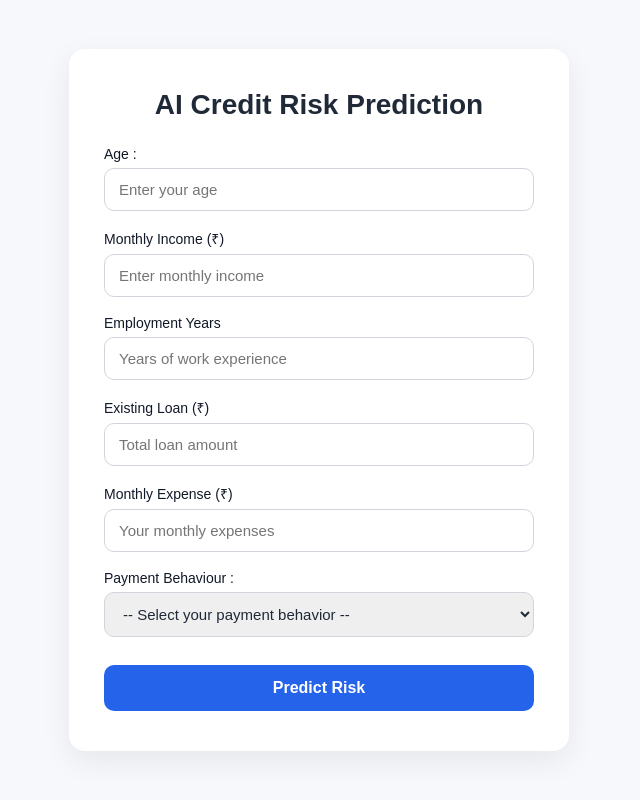
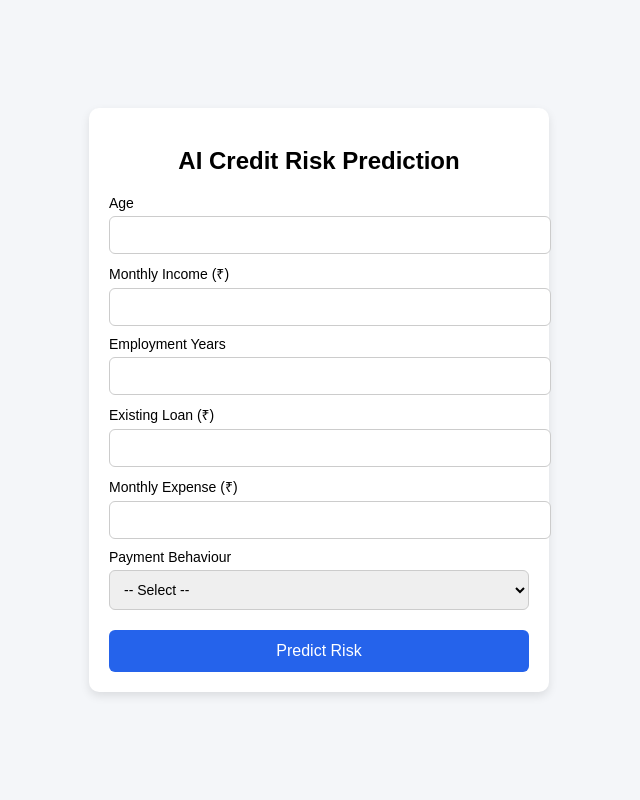
Before and after one commit to sathish26msk/ai-credit-scoring, a Flask app: page / in a window 1280 px wide. Shown: the whole page, without its empty margins (321-961 px from the left). Run offline with Flask 3, Linux system fonts and the light colour scheme.

Commit message:
index.html

```diff
--- a/templates/index.html
+++ b/templates/index.html
@@ -1,122 +1,121 @@
 <!DOCTYPE html>
-<html>
+<html lang="en">
+<head>
+    <meta charset="UTF-8">
 
-<head>
-    <title>AI Credit Scoring</title>
-</head>
+    <!-- 🔥 THIS IS MOST IMPORTANT -->
+    <meta name="viewport" content="width=device-width, initial-scale=1.0">
 
-<body>
+    <title>AI Credit Risk Prediction</title>
 
     <style>
-/* GLOBAL RESET */
-* {
-    margin: 0;
-    padding: 0;
-    box-sizing: border-box;
-    font-family: "Poppins", sans-serif;
-}
-
-/* BACKGROUND */
         body {
-    background: #f7f8fc;
+            font-family: Arial, sans-serif;
+            background: #f4f6f9;
             display: flex;
             justify-content: center;
             align-items: center;
+            margin: 0;
             min-height: 100vh;
         }
 
-/* CARD */
         .container {
-    width: 500px;
-    padding: 40px 35px;
-    background: #ffffff;
-    border-radius: 16px;
-    box-shadow: 0px 10px 30px rgba(0,0,0,0.07);
+            background: white;
+            padding: 20px;
+            border-radius: 10px;
+            width: 100%;
+            max-width: 420px;
+            box-shadow: 0 4px 10px rgba(0,0,0,0.1);
         }
 
-/* TITLE */
         h2 {
             text-align: center;
-    font-size: 28px;
-    font-weight: 600;
-    color: #1f2937;
-    margin-bottom: 25px;
+            margin-bottom: 20px;
         }
 
-/* LABELS */
         label {
+            font-size: 14px;
+            margin-top: 10px;
             display: block;
-    margin-top: 18px;
-    font-size: 14px;
-    font-weight: 500;
-    color: #111827;
         }
 
-/* INPUT FIELDS */
         input, select {
             width: 100%;
-    padding: 12px 14px;
-    margin-top: 6px;
-    border: 1px solid #d1d5db;
-    border-radius: 10px;
-    font-size: 15px;
-    color: #1f2937;
-    transition: 0.2s;
+            padding: 10px;
+            margin-top: 5px;
+            border-radius: 6px;
+            border: 1px solid #ccc;
+            font-size: 14px;
         }
 
-input:focus, select:focus {
-    border-color: #3b82f6;
-    outline: none;
-    box-shadow: 0 0 0 3px rgba(59,130,246,0.15);
-}
-
-/* BUTTON */
         button {
             width: 100%;
-    padding: 14px;
-    border-radius: 10px;
+            padding: 12px;
+            margin-top: 20px;
             border: none;
+            border-radius: 6px;
             background: #2563eb;
-    color: #ffffff;
+            color: white;
             font-size: 16px;
-    font-weight: 600;
-    margin-top: 28px;
             cursor: pointer;
-    transition: 0.3s;
         }
 
         button:hover {
             background: #1e40af;
         }
+
+        /* 🔥 MOBILE FIX */
+        @media (max-width: 480px) {
+            .container {
+                margin: 10px;
+                padding: 15px;
+            }
+
+            h2 {
+                font-size: 18px;
+            }
+
+            input, select {
+                font-size: 13px;
+                padding: 8px;
+            }
+
+            button {
+                font-size: 14px;
+                padding: 10px;
+            }
+        }
     </style>
+</head>
+
+<body>
 
 <div class="container">
     <h2>AI Credit Risk Prediction</h2>
 
-    <form action="/predict" method="post">
+    <form action="/predict" method="POST">
 
-        <label>Age :</label>
-        <input type="number" name="age" placeholder="Enter your age" required>
+        <label>Age</label>
+        <input type="number" name="age" required>
 
         <label>Monthly Income (₹)</label>
-        <input type="number" name="monthly_income" placeholder="Enter monthly income" required>
+        <input type="number" name="monthly_income" required>
 
         <label>Employment Years</label>
-        <input type="number" name="employment_years" placeholder="Years of work experience" required>
+        <input type="number" name="employment_years" required>
 
         <label>Existing Loan (₹)</label>
-        <input type="number" name="existing_loan" placeholder="Total loan amount" required>
+        <input type="number" name="existing_loan" required>
 
         <label>Monthly Expense (₹)</label>
-        <input type="number" name="monthly_expense" placeholder="Your monthly expenses" required>
+        <input type="number" name="monthly_expense" required>
 
-        <!-- 🔥 UPDATED DROPDOWN -->
-        <label>Payment Behaviour :</label>
+        <label>Payment Behaviour</label>
         <select name="payment_history" required>
-            <option value="">-- Select your payment behavior --</option>
-            <option value="2">Good (Always paid on time)</option>
-            <option value="1">Average (Sometimes late)</option>
-            <option value="0">Poor (Missed payments)</option>
+            <option value="">-- Select --</option>
+            <option value="2">Good</option>
+            <option value="1">Average</option>
+            <option value="0">Poor</option>
         </select>
 
         <button type="submit">Predict Risk</button>
```
Lines whose indentation alone changed are shown as unchanged.
